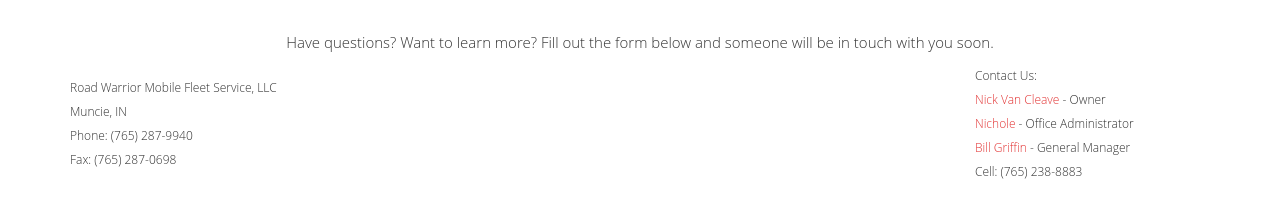
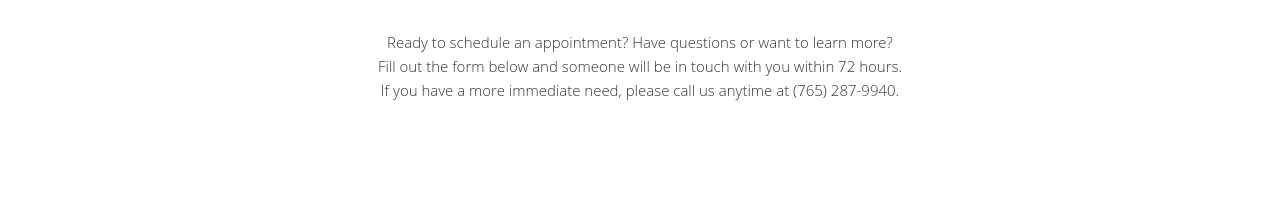
Before and after one commit to accjon/roadwarrior, a plain HTML site: page contact.html in a window 1280 px wide. Shown: the part 342-560 px from the top of the page. Drawn offline with nearby package versions, Linux system fonts and the light colour scheme; a script that the page names is missing; a web font is replaced by a local one.

Commit message:
schedule appointment and twitter integration

```diff
--- a/contact.html
+++ b/contact.html
@@ -69,33 +69,15 @@
   <div id=contact>
     <div class="row text-center">
             <div class="col-md-12">
-                <p>Have questions? Want to learn more? Fill out the form below and someone will be in touch with you soon.</p>
+                <p>Ready to schedule an appointment? Have questions or want to learn more?
+                <br>Fill out the form below and someone will be in touch with you within 72 hours.
+                <br>If you have a more immediate need, please call us anytime at (765) 287-9940.</p>
             </div>
-
         <script type="text/javascript" src="https://form.jotform.com/jsform/90605064879162"></script>
     </div>
   </div>
   </section>
-  <footer class="container">
-      <div class="row">
-          <p class="col-sm-4">Road Warrior Mobile Fleet Service, LLC
-            <br>Muncie, IN
-            <br>Phone: (765) 287-9940
-            <br>Fax: (765) 287-0698
-            </p>
-          <ul class="col-sm-8">
-          <li class="col-sm-4">
-              <bold>Contact Us:</bold><br>
-              <a href="mailto:nick@roadwarriorfleetservice.com">Nick Van Cleave</a> - Owner
-              <br>
-              <a href="mailto:nichole@roadwarriorfleetservice.com">Nichole</a> - Office Administrator
-              <br>
-              <a href="mailto:bill@roadwarriorfleetservice.com">Bill Griffin</a> - General Manager
-              <br>Cell: (765) 238-8883
-          </li>
-        </ul>
-      </div>
-    </footer>
+
 </body>
 
 </html>
```
Also changed, not shown: about.html (+1 -20 lines), careers.html (+1 -20 lines), index.html (+21 -9 lines), projects.html (+1 -20 lines), rates.html (+1 -20 lines), services.html (+2 -20 lines).
